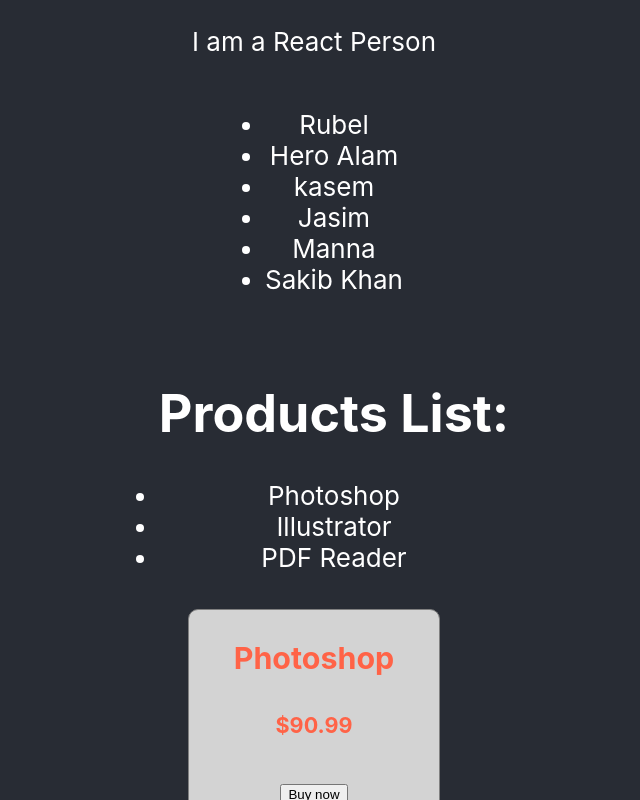
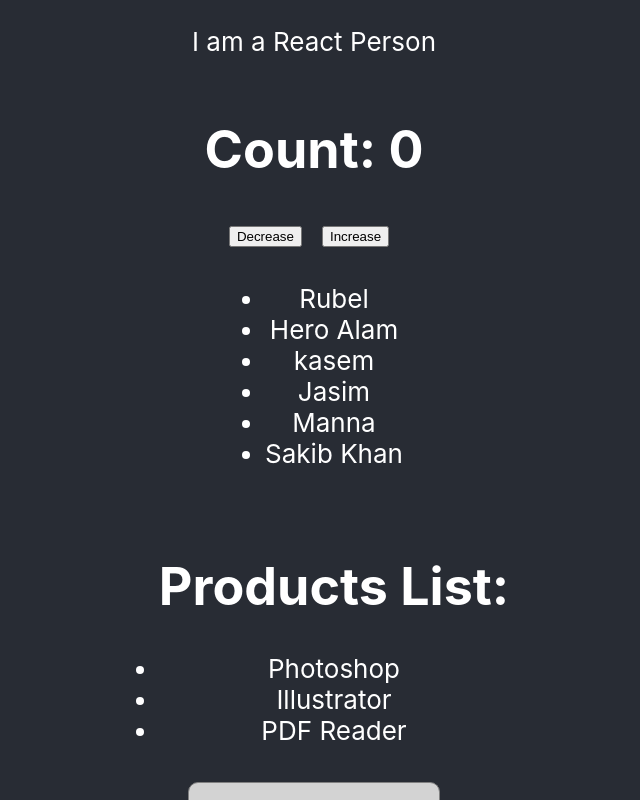
Before and after one commit to CrazyPythonLover1/React-core-concepts, a React (Create React App) app: page / in a window 1280 px wide. Shown: the top 800 px of the page, without its empty margins (326-966 px from the left). Built offline with nearby package versions, Linux system fonts and the light colour scheme.

Commit message:
change state, state hook and set state

```diff
--- a/src/App.js
+++ b/src/App.js
@@ -1,4 +1,4 @@
-import React from 'react';
+import React, { useState } from 'react';
 import logo from './logo.svg';
 import './App.css';
 
@@ -16,6 +16,7 @@
     <div className="App">
       <header className="App-header">
        <p> I am a React Person</p>
+       <Counter></Counter>
        <ul>
           {
             nayok.map(nayok => <li> {nayok} </li>)
@@ -45,6 +46,21 @@
       </header>
     </div>
   );
+}
+
+function Counter(){
+  const [count, setCount] = useState(0)
+  const handleIncrease = () => {
+    const newCount = count + 1;
+    setCount(newCount);
+  }
+  return (
+    <div>
+      <h1> Count: {count} </h1>
+      <button style={{marginRight:'10px'}} onClick={()=> setCount(count-1)}> Decrease </button>
+      <button style={{margin:'10px'}} onClick={handleIncrease}> Increase </button>
+    </div>
+  )
 }
 
 function Product(props){
```
